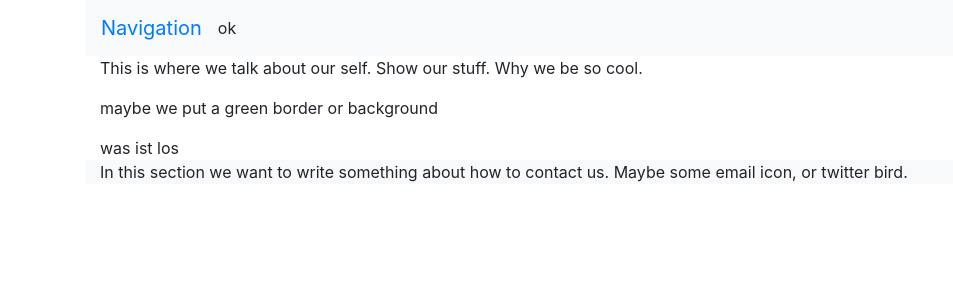
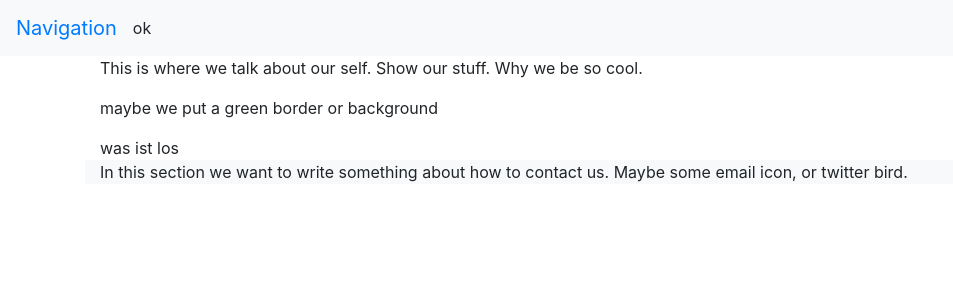
Before and after one commit to mcliff1/jonessite, a React (Create React App) app: page / in a window 1280 px wide. Shown: the top 300 px of the page, without its empty margins (0-953 px from the left). Built offline with nearby package versions, Linux system fonts and the light colour scheme.

Commit message:
wrapping in App

```diff
--- a/src/App.js
+++ b/src/App.js
@@ -2,14 +2,15 @@ import React from 'react';
 import About from './components/About';
 import Contact from './components/Contact';
 import Navigation from './components/Navigation';
-import './App.css';
 
 function App() {
   return (
-    <div className="container">
+    <div>
       <Navigation />
-      <About />
-      <Contact />
+      <div className="container">
+        <About />
+        <Contact />
+      </div>
     </div>
   );
 }
```
